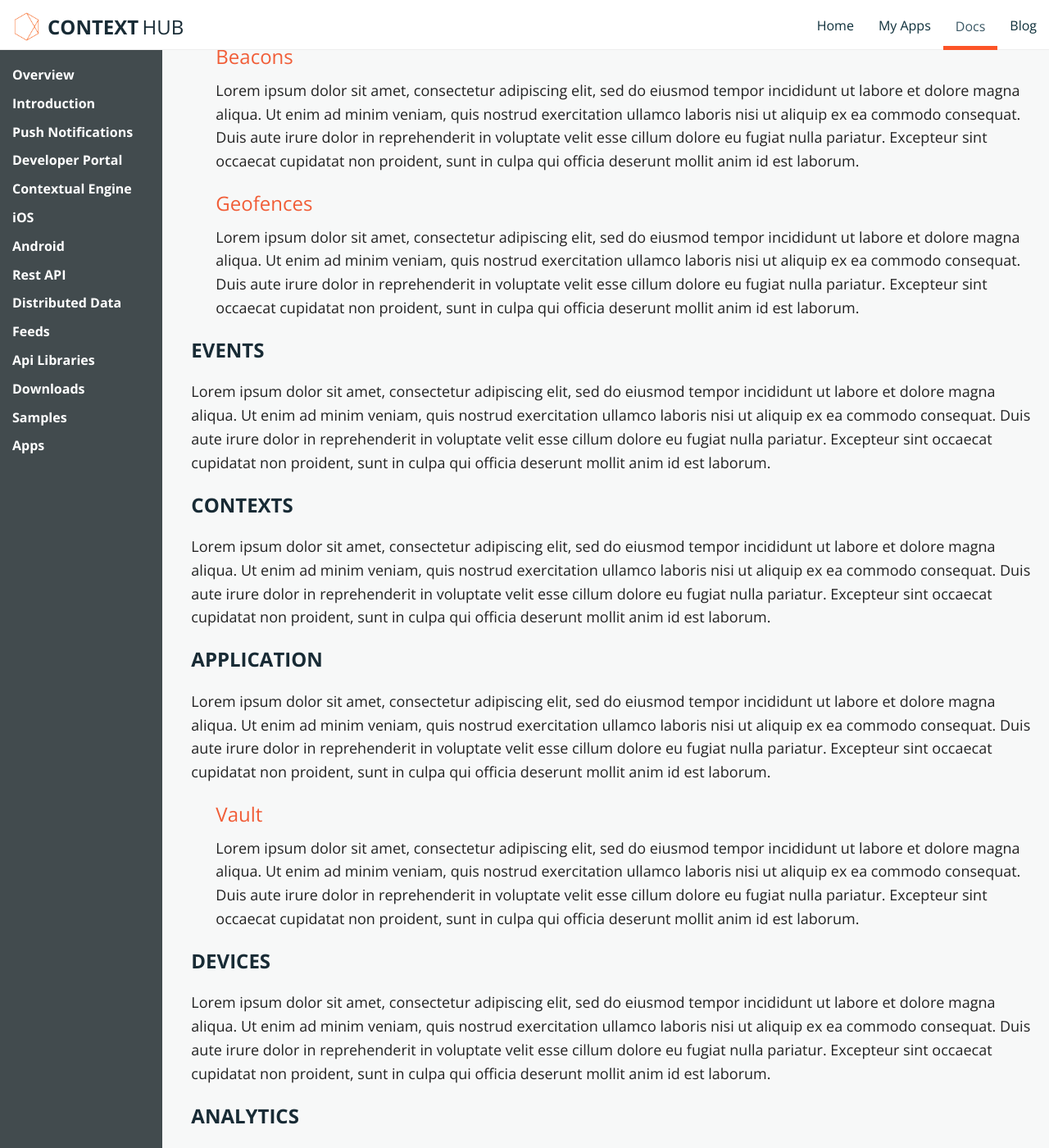
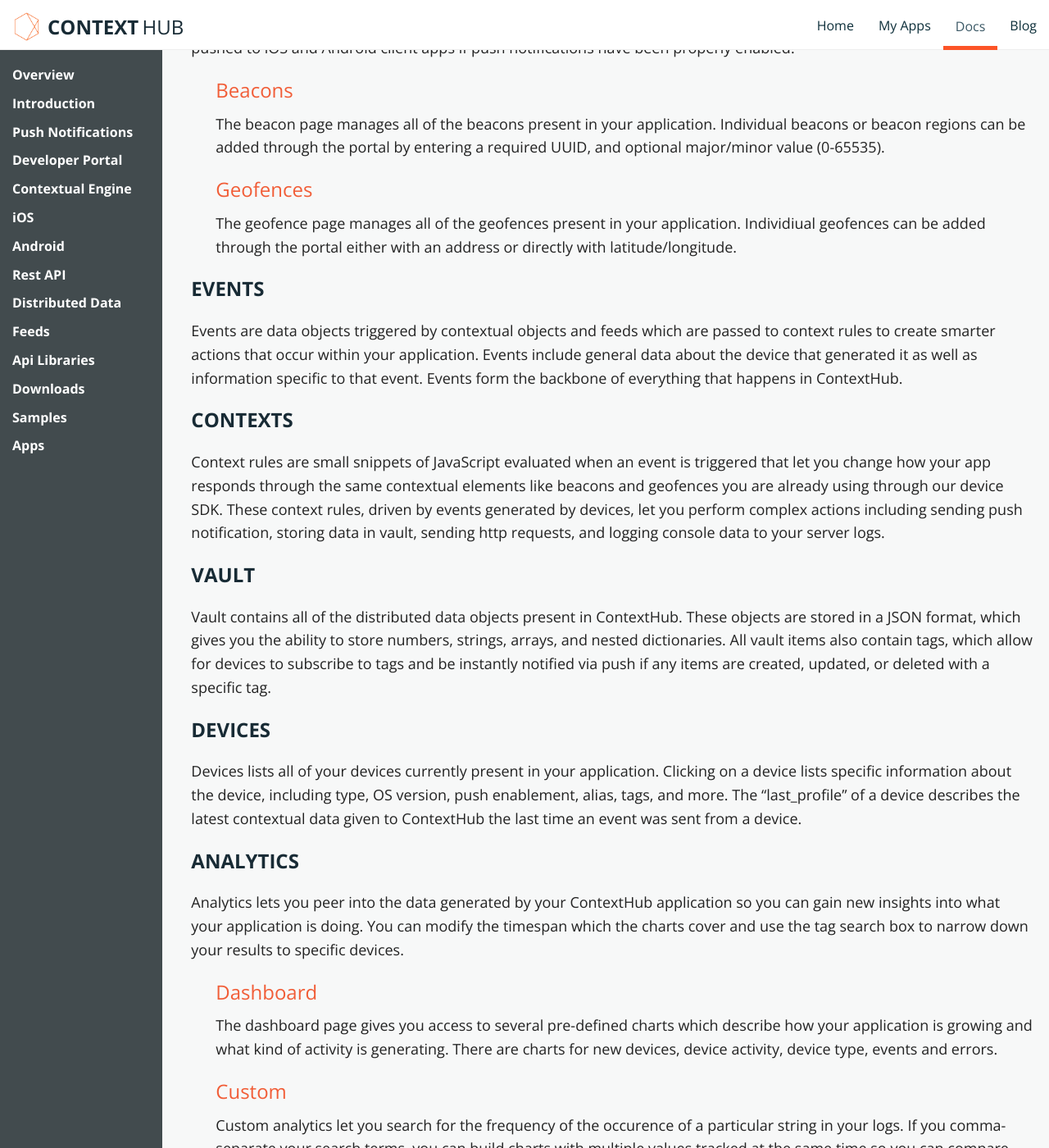
Before and after one commit to contexthub/contexthub.github.io, a Jekyll site: the page built from docs/admin/index.md, in a window 1280 px wide and 1400 px high, scrolled down 356 px. Shown: the whole window at 82% size. Built offline with Jekyll 4.4.1, drawn with Linux system fonts in a browser that asks for light colours; a style sheet for code colours, icons or effects is not loaded; some of the changed text lies outside the part shown.

Commit message:
Update developer portal docs

```diff
--- a/_includes/menu.html
+++ b/_includes/menu.html
@@ -59,27 +59,25 @@
                 <dd data-magellan-arrival="Events"><a href="#Events">Events</a></dd>
                 <dd data-magellan-arrival="Contexts"><a href="#Contexts">Contexts</a></dd>
 
-                <dd data-magellan-arrival="Application"><a href="#Application">Application</a></dd>
-                <dl class="sub-nav">
-                    <dd data-magellan-arrival="Vault"><a href="#Vault">Vault</a></dd>
-                </dl>
+                <dd data-magellan-arrival="Vault"><a href="#Vault">Vault</a></dd>
 
                 <dd data-magellan-arrival="Devices"><a href="#Devices">Devices</a></dd>
 
                 <dd data-magellan-arrival="Analytics"><a href="#Analytics">Analytics</a></dd>
                 <dl class="sub-nav">
-                    <dd data-magellan-arrival="dashboard"><a href="#dashboard">Dashboard</a></dd>
-                    <dd data-magellan-arrival="custom"><a href="#custom">Custom</a></dd>
+                    <dd data-magellan-arrival="Dashboard"><a href="#Dashboard">Dashboard</a></dd>
+                    <dd data-magellan-arrival="Custom"><a href="#Custom">Custom</a></dd>
                 </dl>
 
-                <dd data-magellan-arrival="Feeds"><a href="#Feeds">Feeds</a></dd>
-                <dd data-magellan-arrival="Logs"><a href="#Logs">Logs</a></dd>
+                <dd data-magellan-arrival="Triggers"><a href="#Triggers">Triggers</a></dd>
 
                 <dd data-magellan-arrival="Settings"><a href="#Settings">Settings</a></dd>
                 <dl class="sub-nav">
                     <dd data-magellan-arrival="PushServices"><a href="#PushServices">Push Services</a></dd>
                     <dd data-magellan-arrival="Collaborators"><a href="#Collaborators">Collaborators</a></dd>
                 </dl>
+
+                <dd data-magellan-arrival="Logs"><a href="#Logs">Logs</a></dd>
         </div>
     {% else %}
         <dd ><a class="home" href="/docs/admin">Developer Portal</a></dd>
--- a/docs/admin/index.md
+++ b/docs/admin/index.md
@@ -1,130 +1,106 @@
 ---
-title: Admin Portal
+title: Developer Portal
 layout: default
 group: "admin"
 ---
 
 
-# Admin Portal
+# Developer Portal
 
-## Coming Soon!
+The ContextHub Developer Portal allows you to manage and monitor the activity your ContextHub applications from the web. As a developer, you have the ability to CRUD contextual objects, inspect events, create and execute contextual rules and more all in a single place.
 
-
-<a name="Elements"></a>
-<a data-magellan-destination="Elements"></a>
+<a name="Elements" data-magellan-destination="Elements"></a>
 
 ## Elements
 
-Lorem ipsum dolor sit amet, consectetur adipiscing elit, sed do eiusmod tempor incididunt ut labore et dolore magna aliqua. Ut enim ad minim veniam, quis nostrud exercitation ullamco laboris nisi ut aliquip ex ea commodo consequat. Duis aute irure dolor in reprehenderit in voluptate velit esse cillum dolore eu fugiat nulla pariatur. Excepteur sint occaecat cupidatat non proident, sunt in culpa qui officia deserunt mollit anim id est laborum.
+The elements in the developer portal allow you to create, retrieve, update, and delete contextual objects in any of your apps. Every element has the ability to add one or more tags in in addition to its primary attributes. These tags are what devices subscribe to to be notified when changes have been made on the server. Changes made here are "live" and are pushed to iOS and Android client apps if push notifications have been properly enabled.
 
-<a name="Beacons"></a>
-<a data-magellan-destination="Beacons"></a>
+<a name="Beacons" data-magellan-destination="Beacons"></a>
 
 ### Beacons
 
-Lorem ipsum dolor sit amet, consectetur adipiscing elit, sed do eiusmod tempor incididunt ut labore et dolore magna aliqua. Ut enim ad minim veniam, quis nostrud exercitation ullamco laboris nisi ut aliquip ex ea commodo consequat. Duis aute irure dolor in reprehenderit in voluptate velit esse cillum dolore eu fugiat nulla pariatur. Excepteur sint occaecat cupidatat non proident, sunt in culpa qui officia deserunt mollit anim id est laborum.
+The beacon page manages all of the beacons present in your application. Individual beacons or beacon regions can be added through the portal by entering a required UUID, and optional major/minor value (0-65535).
 
-<a name="Geofences"></a>
-<a data-magellan-destination="Geofences"></a>
+<a name="Geofences" data-magellan-destination="Geofences"></a>
 
 ### Geofences
 
-Lorem ipsum dolor sit amet, consectetur adipiscing elit, sed do eiusmod tempor incididunt ut labore et dolore magna aliqua. Ut enim ad minim veniam, quis nostrud exercitation ullamco laboris nisi ut aliquip ex ea commodo consequat. Duis aute irure dolor in reprehenderit in voluptate velit esse cillum dolore eu fugiat nulla pariatur. Excepteur sint occaecat cupidatat non proident, sunt in culpa qui officia deserunt mollit anim id est laborum.
+The geofence page manages all of the geofences present in your application. Individiual geofences can be added through the portal either with an address or directly with latitude/longitude.
 
 
-<a name="Events"></a>
-<a data-magellan-destination="Events"></a>
+<a name="Events" data-magellan-destination="Events"></a>
 
 ## Events
 
-Lorem ipsum dolor sit amet, consectetur adipiscing elit, sed do eiusmod tempor incididunt ut labore et dolore magna aliqua. Ut enim ad minim veniam, quis nostrud exercitation ullamco laboris nisi ut aliquip ex ea commodo consequat. Duis aute irure dolor in reprehenderit in voluptate velit esse cillum dolore eu fugiat nulla pariatur. Excepteur sint occaecat cupidatat non proident, sunt in culpa qui officia deserunt mollit anim id est laborum.
+Events are data objects triggered by contextual objects and feeds which are passed to context rules to create smarter actions that occur within your application. Events include general data about the device that generated it as well as information specific to that event. Events form the backbone of everything that happens in ContextHub.
 
 
-<a name="Contexts"></a>
-<a data-magellan-destination="Contexts"></a>
+<a name="Contexts" data-magellan-destination="Contexts"></a>
 
 ## Contexts
 
-Lorem ipsum dolor sit amet, consectetur adipiscing elit, sed do eiusmod tempor incididunt ut labore et dolore magna aliqua. Ut enim ad minim veniam, quis nostrud exercitation ullamco laboris nisi ut aliquip ex ea commodo consequat. Duis aute irure dolor in reprehenderit in voluptate velit esse cillum dolore eu fugiat nulla pariatur. Excepteur sint occaecat cupidatat non proident, sunt in culpa qui officia deserunt mollit anim id est laborum.
+Context rules are small snippets of JavaScript evaluated when an event is triggered that let you change how your app responds through the same contextual elements like beacons and geofences you are already using through our device SDK. These context rules, driven by events generated by devices, let you perform complex actions including sending push notification, storing data in vault, sending http requests, and logging console data to your server logs.
 
+<a name="Vault" data-magellan-destination="Vault"></a>
 
-<a name="Application"></a>
-<a data-magellan-destination="Application"></a>
+## Vault
 
-## Application
+Vault contains all of the distributed data objects present in ContextHub. These objects are stored in a JSON format, which gives you the ability to store numbers, strings, arrays, and nested dictionaries. All vault items also contain tags, which allow for devices to subscribe to tags and be instantly notified via push if any items are created, updated, or deleted with a specific tag.
 
-Lorem ipsum dolor sit amet, consectetur adipiscing elit, sed do eiusmod tempor incididunt ut labore et dolore magna aliqua. Ut enim ad minim veniam, quis nostrud exercitation ullamco laboris nisi ut aliquip ex ea commodo consequat. Duis aute irure dolor in reprehenderit in voluptate velit esse cillum dolore eu fugiat nulla pariatur. Excepteur sint occaecat cupidatat non proident, sunt in culpa qui officia deserunt mollit anim id est laborum.
-
-<a name="Vault"></a>
-<a data-magellan-destination="Vault"></a>
-
-### Vault
-
-Lorem ipsum dolor sit amet, consectetur adipiscing elit, sed do eiusmod tempor incididunt ut labore et dolore magna aliqua. Ut enim ad minim veniam, quis nostrud exercitation ullamco laboris nisi ut aliquip ex ea commodo consequat. Duis aute irure dolor in reprehenderit in voluptate velit esse cillum dolore eu fugiat nulla pariatur. Excepteur sint occaecat cupidatat non proident, sunt in culpa qui officia deserunt mollit anim id est laborum.
-
-
-<a name="Devices"></a>
-<a data-magellan-destination="Devices"></a>
+<a name="Devices" data-magellan-destination="Devices"></a>
 
 ## Devices
 
-Lorem ipsum dolor sit amet, consectetur adipiscing elit, sed do eiusmod tempor incididunt ut labore et dolore magna aliqua. Ut enim ad minim veniam, quis nostrud exercitation ullamco laboris nisi ut aliquip ex ea commodo consequat. Duis aute irure dolor in reprehenderit in voluptate velit esse cillum dolore eu fugiat nulla pariatur. Excepteur sint occaecat cupidatat non proident, sunt in culpa qui officia deserunt mollit anim id est laborum.
+Devices lists all of your devices currently present in your application. Clicking on a device lists specific information about the device, including type, OS version, push enablement, alias, tags, and more. The "last_profile" of a device describes the latest contextual data given to ContextHub the last time an event was sent from a device.
 
 
-<a name="Analytics"></a>
-<a data-magellan-destination="Analytics"></a>
+<a name="Analytics" data-magellan-destination="Analytics"></a>
 
 ## Analytics
 
-Lorem ipsum dolor sit amet, consectetur adipiscing elit, sed do eiusmod tempor incididunt ut labore et dolore magna aliqua. Ut enim ad minim veniam, quis nostrud exercitation ullamco laboris nisi ut aliquip ex ea commodo consequat. Duis aute irure dolor in reprehenderit in voluptate velit esse cillum dolore eu fugiat nulla pariatur. Excepteur sint occaecat cupidatat non proident, sunt in culpa qui officia deserunt mollit anim id est laborum.
+Analytics lets you peer into the data generated by your ContextHub application so you can gain new insights into what your application is doing. You can modify the timespan which the charts cover and use the tag search box to narrow down your results to specific devices.
+
+<a name="Dashboard" data-magellan-destination="Dashboard"></a>
+
+### Dashboard
+
+The dashboard page gives you access to several pre-defined charts which describe how your application is growing and what kind of activity is generating. There are charts for new devices, device activity, device type, events and errors.
+
+<a name="Custom" data-magellan-destination="Custom"></a>
+
+### Custom
+
+Custom analytics let you search for the frequency of the occurence of a particular string in your logs. If you comma-separate your search terms, you can build charts with multiple values tracked at the same time so you can compare them relative to each other.
 
 
-<a name="dashboard"></a>
-<a data-magellan-destination="dashboard"></a>
+<a name="Triggers" data-magellan-destination="Triggers"></a>
 
-### dashboard
+## Triggers
 
-Lorem ipsum dolor sit amet, consectetur adipiscing elit, sed do eiusmod tempor incididunt ut labore et dolore magna aliqua. Ut enim ad minim veniam, quis nostrud exercitation ullamco laboris nisi ut aliquip ex ea commodo consequat. Duis aute irure dolor in reprehenderit in voluptate velit esse cillum dolore eu fugiat nulla pariatur. Excepteur sint occaecat cupidatat non proident, sunt in culpa qui officia deserunt mollit anim id est laborum.
+Triggers are specially crafted, application-specific URLs generated by ContextHub that let you trigger your own custom events from any web browser, JavaScript script, Arduino, Raspberry Pi, or other IoT device. Triggers are perfect for integrating new platforms not yet directly supported by our SDKs into your own applications.
 
-<a name="custom"></a>
-<a data-magellan-destination="custom"></a>
-
-### custom
-
-Lorem ipsum dolor sit amet, consectetur adipiscing elit, sed do eiusmod tempor incididunt ut labore et dolore magna aliqua. Ut enim ad minim veniam, quis nostrud exercitation ullamco laboris nisi ut aliquip ex ea commodo consequat. Duis aute irure dolor in reprehenderit in voluptate velit esse cillum dolore eu fugiat nulla pariatur. Excepteur sint occaecat cupidatat non proident, sunt in culpa qui officia deserunt mollit anim id est laborum.
-
-
-<a name="Feeds"></a>
-<a data-magellan-destination="Feeds"></a>
-
-## Feeds
-
-Lorem ipsum dolor sit amet, consectetur adipiscing elit, sed do eiusmod tempor incididunt ut labore et dolore magna aliqua. Ut enim ad minim veniam, quis nostrud exercitation ullamco laboris nisi ut aliquip ex ea commodo consequat. Duis aute irure dolor in reprehenderit in voluptate velit esse cillum dolore eu fugiat nulla pariatur. Excepteur sint occaecat cupidatat non proident, sunt in culpa qui officia deserunt mollit anim id est laborum.
-
-<a name="logs"></a>
-<a data-magellan-destination="logs"></a>
-
-## logs
-
-Lorem ipsum dolor sit amet, consectetur adipiscing elit, sed do eiusmod tempor incididunt ut labore et dolore magna aliqua. Ut enim ad minim veniam, quis nostrud exercitation ullamco laboris nisi ut aliquip ex ea commodo consequat. Duis aute irure dolor in reprehenderit in voluptate velit esse cillum dolore eu fugiat nulla pariatur. Excepteur sint occaecat cupidatat non proident, sunt in culpa qui officia deserunt mollit anim id est laborum.
-
-<a name="Settings"></a>
-<a data-magellan-destination="Settings"></a>
+<a name="Settings" data-magellan-destination="Settings"></a>
 
 ## Settings
 
-Lorem ipsum dolor sit amet, consectetur adipiscing elit, sed do eiusmod tempor incididunt ut labore et dolore magna aliqua. Ut enim ad minim veniam, quis nostrud exercitation ullamco laboris nisi ut aliquip ex ea commodo consequat. Duis aute irure dolor in reprehenderit in voluptate velit esse cillum dolore eu fugiat nulla pariatur. Excepteur sint occaecat cupidatat non proident, sunt in culpa qui officia deserunt mollit anim id est laborum.
+Settings contains two subsections for setting up push notifications on iOS and Android as well as modifying which collaborators are allowed access to your ContextHub application in the developer portal.
 
-<a name="PushServices"></a>
-<a data-magellan-destination="PushServices"></a>
+<a name="PushServices" data-magellan-destination="PushServices"></a>
 
 ### Push Services
 
-Lorem ipsum dolor sit amet, consectetur adipiscing elit, sed do eiusmod tempor incididunt ut labore et dolore magna aliqua. Ut enim ad minim veniam, quis nostrud exercitation ullamco laboris nisi ut aliquip ex ea commodo consequat. Duis aute irure dolor in reprehenderit in voluptate velit esse cillum dolore eu fugiat nulla pariatur. Excepteur sint occaecat cupidatat non proident, sunt in culpa qui officia deserunt mollit anim id est laborum.
+Push Services is the place to put your Apple sandbox/production certifications and Google Cloud Messaging key to enable push notifications to work correctly on both platforms. "Sandbox" is the push environment used when testing your application in iOS and is completely different from "Production" in the tokens generated and pushes received from a device.
 
-<a name="Collaborators"></a>
-<a data-magellan-destination="Collaborators"></a>
+<a name="Collaborators" data-magellan-destination="Collaborators"></a>
 
 ### Collaborators
 
-Lorem ipsum dolor sit amet, consectetur adipiscing elit, sed do eiusmod tempor incididunt ut labore et dolore magna aliqua. Ut enim ad minim veniam, quis nostrud exercitation ullamco laboris nisi ut aliquip ex ea commodo consequat. Duis aute irure dolor in reprehenderit in voluptate velit esse cillum dolore eu fugiat nulla pariatur. Excepteur sint occaecat cupidatat non proident, sunt in culpa qui officia deserunt mollit anim id est laborum.
+The collaborators subsection allows you to manage additional people who need access to your ContextHub application in the developer portal. Here, you are able to invite additional collaborators based on their email address, remove collaborators, or change ownership of the application to a different user.
+
+<a name="Logs" data-magellan-destination="Logs"></a>
+
+## Logs
+
+The logs subsection contains the log page which contains a list of the last 100 log messages retained in your application. These log messages are generated from a variety of different places; the ContextHub mobile SDKs, contextual rules, and REST API endpoint. You have the option to filter by different types, whether they are resource updates, custom messages, errors, or webhook requests.
+
+Note: High-frequency logging of messages in a short period of time do not have a guaranteed order of being saved.
```
